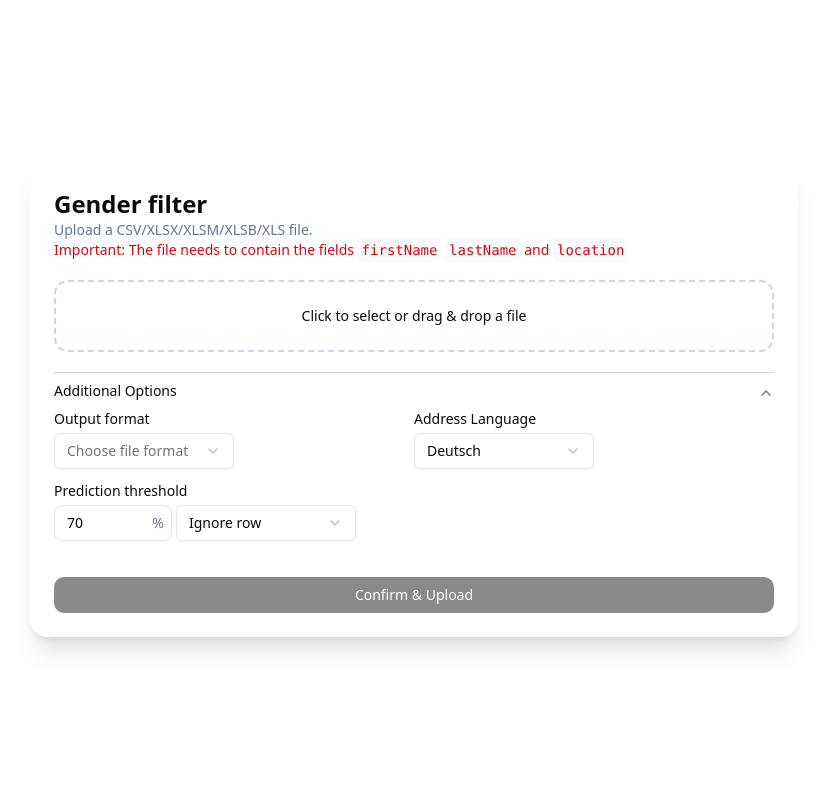
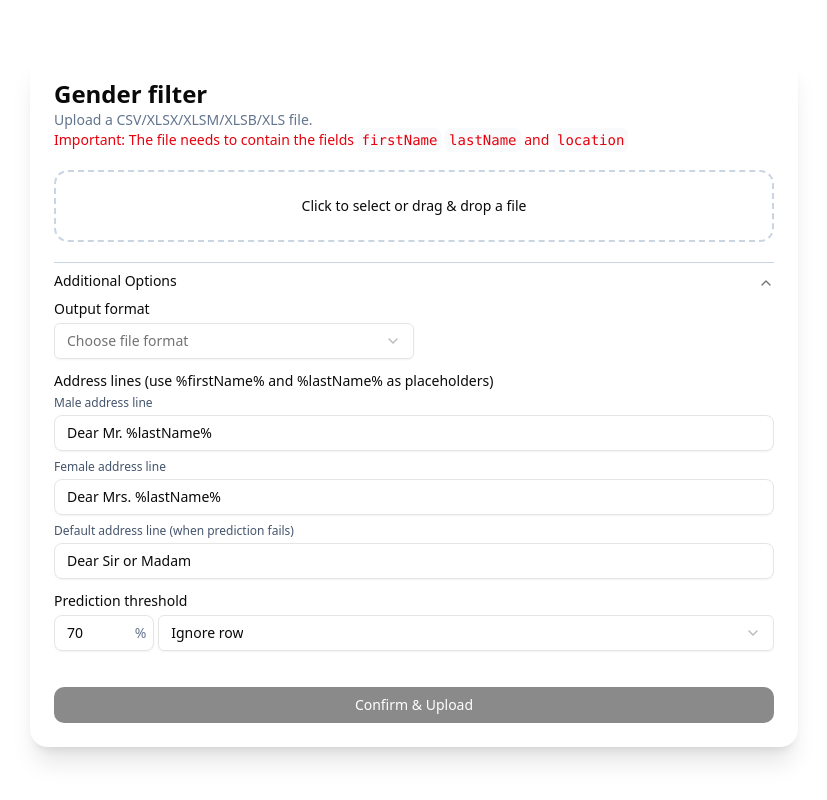
Before and after one commit to LaLeX1491/gender_api, a Next.js app in the folder csv-upload/: page / in a window 1280 px wide. Both pictures are taken after a click on the button "Additional Options". Shown: the whole page, without its empty margins (226-1053 px from the left). Built offline with nearby package versions, Linux system fonts and the light colour scheme.

Commit message:
Add possibility to enter freetext as address line

```diff
--- a/csv-upload/src/app/api/format/route.ts
+++ b/csv-upload/src/app/api/format/route.ts
@@ -1,4 +1,4 @@
-// api/formatt/route.ts
+// api/format/route.ts
 
 import { NextResponse } from "next/server";
 import { ResultRecord } from "../upload/route";
@@ -10,11 +10,13 @@ export async function POST(req: Request): Promise<Response> {
     const { searchParams } = new URL(req.url);
     const outputFormat = (searchParams.get("outputFormat") ?? "csv").toLowerCase();
     const threshold: number = Number((searchParams.get("threshold") ?? 75));
-    const action: "delete" | "ignore" = (searchParams.get("action") ?? "ignore") as "delete" | "ignore";
-    const adressLang: "de" | "en" = (searchParams.get("addressLang") ?? "en") as "de" | "en";
+    const action: "delete" | "ignore" | "useDefault" = (searchParams.get("action") ?? "ignore") as "delete" | "ignore" | "useDefault";
     const body = await req.json() as {
         records: any[],
         genderData: ResultRecord[],
+        maleAddressLine: string,
+        femaleAddressLine: string,
+        defaultAddressLine: string,
     }
 
     const finalData = body.records.map(r => {
@@ -23,22 +25,20 @@ export async function POST(req: Request): Promise<Response> {
       const gender = genderRow?.gender;
       const ignoreInformation = probability < threshold && action === "ignore";
 
-      const address = {
-        en: { male: "Dear Mr. ", female: "Dear Mrs. " },
-        de: { male: "Sehr geehrter Herr ", female: "Sehr geehrte Frau " }
-      } as const;
-      type Language = keyof typeof address;
-      type Gender = keyof typeof address.en;
+      const address = gender === "male"
+        ? applyPlaceholders(r.firstName, r.lastName, body.maleAddressLine)
+        : gender === "female"
+          ? applyPlaceholders(r.firstName, r.lastName, body.femaleAddressLine)
+          : action === "useDefault" && !ignoreInformation
+            ? applyPlaceholders(r.firstName, r.lastName, body.defaultAddressLine)
+            : "";
+
       const { id, ...rest } = r;
       return {
         ...rest,
         gender,
         probability: probability + "%",
-        addressLine: !ignoreInformation
-          ? address[adressLang as Language]?.[gender as Gender]
-            ? address[adressLang as Language]?.[gender as Gender] + r.lastName
-            : ""
-          : ""
+        addressLine: address
       }
     }).filter(r => {
       if (action === "delete") {
@@ -55,3 +55,9 @@ export async function POST(req: Request): Promise<Response> {
       }
     });
 }
+
+function applyPlaceholders(firstName: string, lastName: string, input: string): string {
+  return input
+    .replaceAll("%firstName%", firstName)
+    .replaceAll("%lastName%", lastName);
+}
--- a/csv-upload/src/app/page.tsx
+++ b/csv-upload/src/app/page.tsx
@@ -33,11 +33,22 @@ export default function Page() {
   const [rawRecords, setRawRecords] = useState<any[]>([]);
   const [genderData, setGenderData] = useState<ResultRecord[]>([]);
   const [threshold, setThreshold] = useState<number>(70);
-  const [action, setAction] = useState<"delete" | "ignore">("ignore");
-  const [addressLang, setAddressLang] = useState<"de" | "en">("de");
-  const [progress, setProgress] = useState<{ current: number; total: number | null }>({ current: 0, total: null });
+  const [action, setAction] = useState<"delete" | "ignore" | "useDefault">("ignore");
   const [showProgress, setShowProgress] = useState(false);
   const [fadeOut, setFadeOut] = useState(false);
+  const [progress, setProgress] = useState<{ current: number; total: number | null }>({ current: 0, total: null });
+
+  const isGerman = typeof navigator !== 'undefined' && navigator.language.startsWith('de');
+
+  const [maleAddressLine, setMaleAddressLine] = useState(
+    isGerman ? "Sehr geehrter Herr %lastName%" : "Dear Mr. %lastName%"
+  );
+  const [femaleAddressLine, setFemaleAddressLine] = useState(
+    isGerman ? "Sehr geehrte Frau %lastName%" : "Dear Mrs. %lastName%"
+  );
+  const [defaultAddressLine, setDefaultAddressLine] = useState(
+    isGerman ? "Sehr geehrte Damen und Herren" : "Dear Sir or Madam"
+  );
 
   useEffect(() => {
     if (progress.total !== null && progress.current === progress.total && progress.total > 0) {
@@ -145,8 +156,7 @@ export default function Page() {
     const params = new URLSearchParams({
       outputFormat: currentFormat,
       threshold: threshold.toString(),
-      action: action,
-      addressLang: addressLang
+      action: action
     });
 
     const res = await fetch(`/api/format?${params.toString()}`, {
@@ -154,7 +164,10 @@ export default function Page() {
       headers: { "Content-Type": "application/json" },
       body: JSON.stringify({
         records: rawRecords,
-        genderData: genderData
+        genderData: genderData,
+        maleAddressLine,
+        femaleAddressLine,
+        defaultAddressLine
       })
     });
 
@@ -249,8 +262,8 @@ export default function Page() {
               Additional Options
             </AccordionTrigger>
 
-            <AccordionContent className="space-y-3 flex flex-wrap">
-              <div className="flex flex-col gap-1 w-1/2">
+            <AccordionContent className="space-y-3">
+              <div className="flex flex-col gap-1">
                 <label className="text-sm font-medium">Output format</label>
 
                 <Select value={currentFormat} onValueChange={setCurrentFormat}>
@@ -267,34 +280,74 @@ export default function Page() {
                   </SelectContent>
                 </Select>
               </div>
-              <div className="flex flex-col gap-1 w-1/2">
-                <label className="text-sm font-medium">Address Language</label>
 
-                <Select value={addressLang} onValueChange={(v: "de" | "en") => setAddressLang(v)}>
-                  <SelectTrigger className="border rounded-sm w-1/2">
-                    <SelectValue />
-                  </SelectTrigger>
+              <div className="flex flex-col gap-1">
+                <Tooltip>
+                  <TooltipTrigger asChild>
+                    <label className="text-sm font-medium">Address lines (use %firstName% and %lastName% as placeholders)</label>
+                  </TooltipTrigger>
+                  <TooltipContent className="text-center" side="left">
+                    Define custom address lines for male, female, and default cases.<br />
+                    Placeholders: %firstName%, %lastName%
+                  </TooltipContent>
+                </Tooltip>
 
-                  <SelectContent className="bg-white rounded-lg border border-slate-200 shadow-lg">
-                    <SelectItem value="de">Deutsch</SelectItem>
-                    <SelectItem value="en">English</SelectItem>
-                  </SelectContent>
-                </Select>
+                <div className="space-y-2">
+                  <div className="flex flex-col gap-1">
+                    <label className="text-xs text-slate-600">Male address line</label>
+                    <Input
+                      value={maleAddressLine}
+                      onChange={(e) => setMaleAddressLine(e.target.value)}
+                      placeholder="Dear Mr. %lastName%"
+                    />
+                  </div>
+
+                  <div className="flex flex-col gap-1">
+                    <label className="text-xs text-slate-600">Female address line</label>
+                    <Input
+                      value={femaleAddressLine}
+                      onChange={(e) => setFemaleAddressLine(e.target.value)}
+                      placeholder="Dear Mrs. %lastName%"
+                    />
+                  </div>
+
+                  <div className="flex flex-col gap-1">
+                    <label className="text-xs text-slate-600">Default address line (when prediction fails)</label>
+                    <Input
+                      value={defaultAddressLine}
+                      onChange={(e) => setDefaultAddressLine(e.target.value)}
+                      placeholder="Dear Sir or Madam"
+                    />
+                  </div>
+                </div>
               </div>
-              <div className="flex flex-col gap-1 w-1/2">
+
+              <div className="flex flex-col gap-1">
                 <Tooltip>
-                  <TooltipTrigger asChild><label className="text-sm font-medium">Prediction threshold</label></TooltipTrigger>
-                  <TooltipContent className="text-center" side="left">The AI returns a confidence score (0–100%) indicating how likely the prediction is correct.<br />Set a threshold below which no gender will be applied.</TooltipContent>
+                  <TooltipTrigger asChild>
+                    <label className="text-sm font-medium">Prediction threshold</label>
+                  </TooltipTrigger>
+                  <TooltipContent className="text-center" side="left">
+                    The AI returns a confidence score (0–100%) indicating how likely the prediction is correct.<br />
+                    Set a threshold below which the action below will be applied.
+                  </TooltipContent>
                 </Tooltip>
 
                 <div className="flex gap-1">
-                  <div className="relative ">
-                    <Input type="number" className="pr-6" min={50} max={100} onInput={(e: React.FormEvent<HTMLInputElement>) => setThreshold(Number(e.currentTarget.value))} defaultValue={threshold}></Input>
+                  <div className="relative">
+                    <Input
+                      type="number"
+                      className="pr-6"
+                      min={50}
+                      max={100}
+                      value={threshold}
+                      onChange={(e) => setThreshold(Number(e.target.value))}
+                    />
                     <span className="pointer-events-none absolute right-2 top-1/2 -translate-y-1/2 text-slate-500">%</span>
                   </div>
 
-                  <Select value={action} onValueChange={(s: "delete" | "ignore") => setAction(s)}>
-                    <SelectTrigger className="border rounded-sm w-1/2">
+                  <Select value={action} onValueChange={(s: "delete" | "ignore" | "useDefault") => setAction(s)}>
+                    <SelectTrigger className="border rounded-sm w-full">
                       <SelectValue />
                     </SelectTrigger>
 
@@ -305,7 +358,7 @@ export default function Page() {
                             Delete row
                           </TooltipTrigger>
                           <TooltipContent>
-                            Delete the row, where the prediction was below the threshold
+                            Delete the row where the prediction was below the threshold
                           </TooltipContent>
                         </Tooltip>
                       </SelectItem>
@@ -315,7 +368,17 @@ export default function Page() {
                             Ignore row
                           </TooltipTrigger>
                           <TooltipContent side="bottom">
-                            Ignore the row (generate no prediction / address), where the prediction was below the threshold
+                            Leave address line empty where prediction was below threshold
+                          </TooltipContent>
+                        </Tooltip>
+                      </SelectItem>
+                      <SelectItem value="useDefault">
+                        <Tooltip>
+                          <TooltipTrigger>
+                            Use default
+                          </TooltipTrigger>
+                          <TooltipContent side="bottom">
+                            Use default address line where prediction was below threshold
                           </TooltipContent>
                         </Tooltip>
                       </SelectItem>
@@ -340,7 +403,7 @@ export default function Page() {
           <div className={`space-y-2 transition-opacity duration-300 ${fadeOut ? 'opacity-0' : 'opacity-100'}`}>
             <Progress value={progress.total !== null ? (progress.current / progress.total) * 100 : 0} />
             <p className="text-sm text-center text-slate-600">
-              {progress.total !== null ? `${progress.current} of ${progress.total} batches complete` : "Calculating..."}
+              {progress.total !== null ? `Step ${progress.current} of ${progress.total}` : "Calculating..."}
             </p>
           </div>
         )}
```
Also changed, not shown: csv-upload/src/app/api/upload/route.ts (+12 -2 lines).
